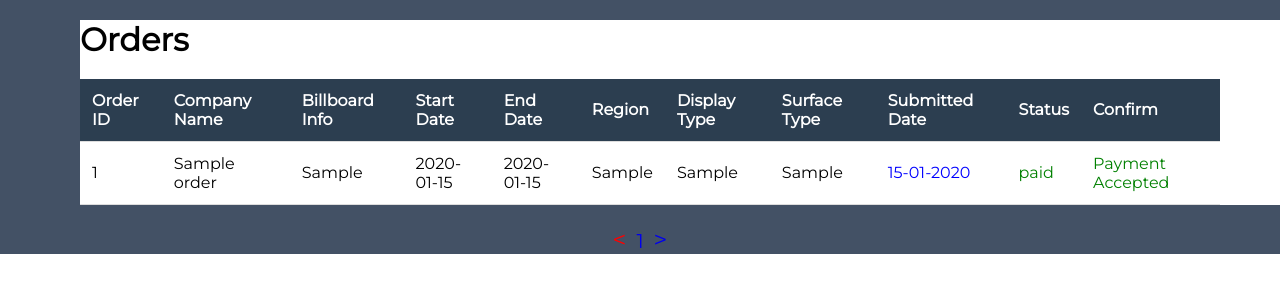
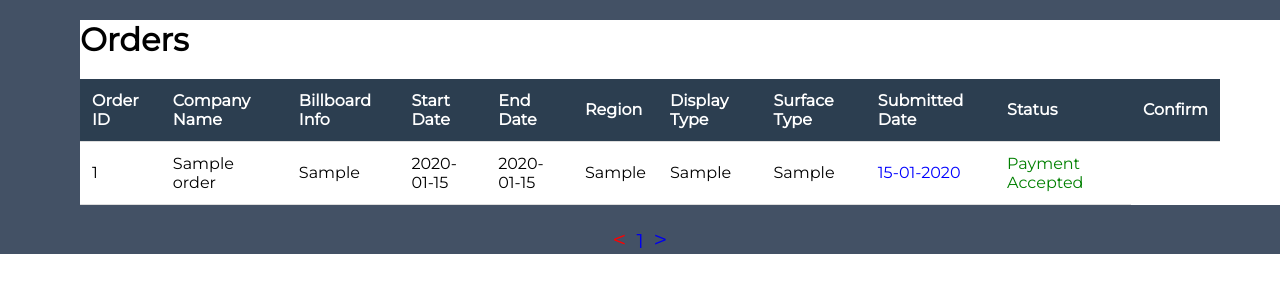
Before and after one commit to ZikoshX/billboard-flask-, a Flask app: page /orders in a window 1280 px wide. Shown: the part 99-399 px from the top of the page. Run offline with Flask 3, Linux system fonts and the light colour scheme; tables that the repository leaves empty hold one stand-in row (values such as "Sample post"); some libraries are stand-ins or nearby versions.

Commit message:
Update orders.html

```diff
--- a/templates/orders.html
+++ b/templates/orders.html
@@ -99,7 +99,7 @@
                 <li {% if active_page == 'loginmanager' %}class="active"{% endif %}><a href="{{ url_for('loginmanager') }}">Dashboard</a></li>
                 <li {% if active_page == 'orders' %}class="active"{% endif %}><a href="{{ url_for('orders') }}">Orders</a></li>
                 <li {% if active_page == 'calendar' %}class="active"{% endif %}><a href="{{ url_for('calendar') }}">Schedule</a></li>
-                <li {% if active_page == 'penaltymanager' %}class="active"{% endif %}><a href="{{ url_for('penaltymanager') }}">Penalty</a></li>
+                <li {% if active_page == 'penaltydmanager' %}class="active"{% endif %}><a href="{{ url_for('penaltymanager') }}">Penalty</a></li>
                 <li  {% if active_page == 'dashboardmanager' %}class="active"{% endif %}><a href="{{ url_for('dashboardmanager') }}">Profile</a></li>
             </ul>
         </nav>
@@ -145,9 +145,6 @@
                               <td>{{ order.display_type }}</td>
                               <td>{{ order.surface_type }}</td>
                               <td class="submitted-date">{{ order.submitted_date.strftime('%d-%m-%Y') }}</td>
-                              <td class="payment-status {% if order.payment_status == 'paid' %}paid{% elif order.payment_status == 'rejected' %}rejected{% else %}unpaid{% endif %}">
-                                {{ order.payment_status }}
-                            </td>
                               <td>
                                 {% if order.payment_status == 'paid' %}
                                 <span style="color: green;">Payment Accepted</span>
@@ -156,8 +153,8 @@
                                 {% else %}
                                 {% if order.payment_status != 'paid' %}
                                     <form action="{{ url_for('orders') }}" method="post" class="action-form" data-order-id="{{ order.id }}">
-                                      <button type="submit" class="paid-button" name="action" value="accept">Accept</button>
-                                      <button type="submit" class="paid-button" name="action" value="reject">Reject</button>
+                                        <button type="submit" class="penalty-button" name="action" value="accept">Accept</button>
+                                        <button type="submit" class="penalty-button" name="action" value="reject">Reject</button>
                                     </form>
                                 {% endif %}
                             {% endif %}
```
Lines whose indentation alone changed are shown as unchanged.
